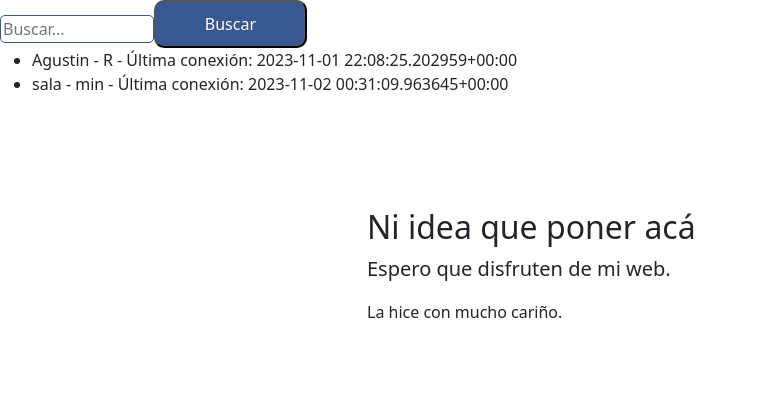
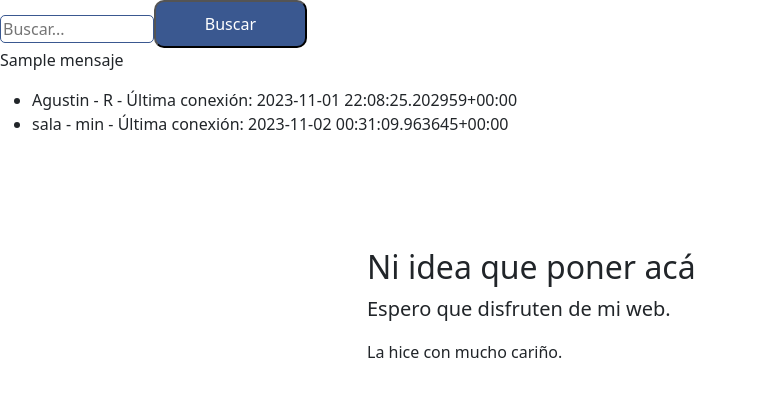
Before and after one commit to agusRabu/tercera-entrega, a Django app: template usuarios/templates/usuarios/usuarios.html in a window 1280 px wide. Shown: the part 338-758 px from the top of the page, without its empty margins (0-757 px from the left). Run offline with Django 4.2, Linux system fonts and the light colour scheme; data comes from the database, SQL or seed files in the repository; the template is opened without the code that fills it: values that come from a table or form of the project are taken from there, most other values are stand-ins (such as "Sample title", 1, 10 or a date in 2020); some libraries are stand-ins or nearby versions.

Commit message:
Agrega mensaje si busqueda es nula

```diff
--- a/usuarios/templates/usuarios/usuarios.html
+++ b/usuarios/templates/usuarios/usuarios.html
@@ -15,7 +15,9 @@ Usuarios
             <input type="submit" value="Buscar" class="botonBuscar">
         </form>
     </div>
-
+    {% if mensaje %}
+        <p>{{ mensaje }}</p>
+    {% endif %}
     <ul>
         {% for usuario in listado_de_usuarios %}
             <li>{{usuario}}</li>
--- a/usuarios/views.py
+++ b/usuarios/views.py
@@ -5,6 +5,7 @@ from usuarios.models import Usuario
 
 def usuarios (request):
     buscador = request.GET.get('buscar')
+    mensaje = None
 
     if buscador:
         listado_de_usuarios = Usuario.objects.filter(
@@ -12,10 +13,13 @@ def usuarios (request):
             Q(nombre__icontains=buscador.lower()) |
             Q(apellido__icontains=buscador.lower())
         )
+
+        if not listado_de_usuarios:
+            mensaje = "No se encontraron usuarios que coincidan con la búsqueda."
     else:
         listado_de_usuarios = Usuario.objects.all()
 
-    return render(request, 'usuarios/usuarios.html',{'listado_de_usuarios': listado_de_usuarios})
+    return render(request, 'usuarios/usuarios.html', {'listado_de_usuarios': listado_de_usuarios, 'mensaje': mensaje})
 
 def altaUusarios(request):
     if request.method =='POST':
```
